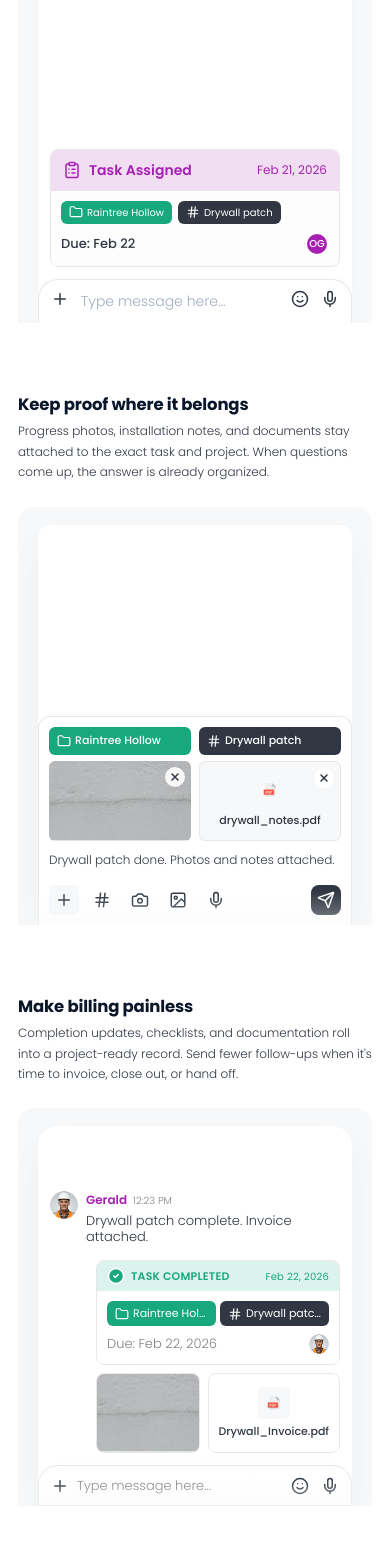
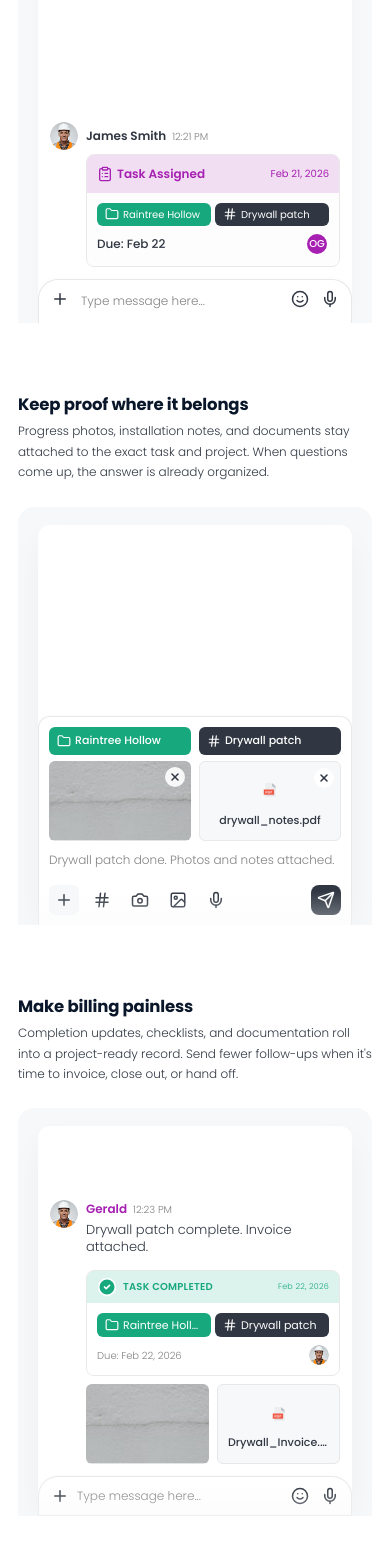
Before and after one commit to dedekysf/Landing-Page, a React (Vite) app: page / in a window 390 px wide. Shown: the part 2060-3628 px from the top of the page. Built offline with nearby package versions, Linux system fonts and the light colour scheme.

Commit message:
UI refinements and mobile scaling improvements for Feature2, Feature4, and Feature6

```diff
--- a/src/components/sections/features/Feature2.module.css
+++ b/src/components/sections/features/Feature2.module.css
@@ -238,7 +238,55 @@
     justify-content: flex-end;
 }
 
-/* New Chat Input Area (Feature 4 style) */
+.messageRow {
+    display: flex;
+    gap: 12px;
+    align-items: center;
+}
+
+.msgAvatar {
+    width: 36px;
+    height: 36px;
+    border-radius: 50%;
+    object-fit: cover;
+}
+
+.msgContent {
+    display: flex;
+    flex-direction: column;
+    gap: 4px;
+    width: 100%;
+}
+
+.msgHeader {
+    display: flex;
+    align-items: baseline;
+    gap: 6px;
+}
+
+.msgSender {
+    font-weight: var(--font-weight-semibold);
+    font-size: 14px;
+    color: var(--text-secondary);
+}
+
+.msgTime {
+    font-size: 11px;
+    color: var(--grey-05);
+}
+
+.geraldGroup {
+    display: flex;
+    flex-direction: column;
+    gap: 8px;
+}
+
+.indentedRow {
+    padding-left: 46px;
+    width: 100%;
+    box-sizing: border-box;
+}
+
 .inputArea {
     padding: 12px 16px;
     display: flex;
@@ -254,8 +302,8 @@
 
 .inputText {
     flex: 1;
-    font-size: 15px;
-    color: var(--grey-11);
+    font-size: 14px;
+    color: var(--grey-05);
 }
 
 .inputAction {
@@ -474,7 +522,7 @@
 
 /* Task Assigned Bubble (Feature 4 completedCard style) */
 .taskAssignedBubble {
-    margin-top: 8px;
+    margin-top: 0px;
     border: 1px solid var(--grey-03);
     border-radius: 8px;
     overflow: hidden;
@@ -494,7 +542,7 @@
 .taHeaderLeft {
     display: flex;
     align-items: center;
-    gap: 8px;
+    gap: 6px;
     font-weight: var(--font-weight-semibold);
     font-size: 14px;
 }
@@ -513,10 +561,10 @@
 }
 
 .taPills {
-    display: flex;
-    flex-wrap: nowrap;
-    gap: 6px;
-    overflow: hidden;
+    display: grid;
+    grid-template-columns: repeat(2, minmax(0, 1fr));
+    gap: 8px;
+    width: 100%;
 }
 
 .tagPill {
@@ -700,7 +748,7 @@
     }
 
     .inputText {
-        font-size: 14px;
+        font-size: 12px;
     }
 
     .tagPill {
@@ -710,13 +758,13 @@
     }
 
     .taHeader {
-        font-size: 13px;
-        padding: 10px 12px;
+        font-size: 11px;
+        padding: 6px 10px;
     }
 
     .taBody {
-        padding: 10px;
-        gap: 8px;
+        padding: 8px 10px;
+        gap: 6px;
     }
 
     .taDue {
@@ -788,6 +836,37 @@
         gap: 8px;
     }
 
+    .messageRow {
+        gap: 8px;
+        width: 100%;
+        align-items: center;
+    }
+
+    .geraldGroup {
+        gap: 0;
+    }
+
+    .msgAvatar {
+        width: 28px;
+        height: 28px;
+    }
+
+    .msgSender {
+        font-size: 12px;
+    }
+
+    .msgTime {
+        font-size: 10px;
+    }
+
+    .indentedRow {
+        padding-left: 36px;
+    }
+
+    .taPills {
+        gap: 4px;
+    }
+
     .cmList {
         gap: 10px;
     }
@@ -795,4 +874,26 @@
     .cmItem {
         gap: 12px;
     }
+
+    .taHeader,
+    .taBody {
+        padding: 10px;
+    }
+
+    .taHeaderLeft {
+        gap: 4px;
+        font-size: 12px;
+    }
+
+    .taHeaderDate {
+        font-size: 10px;
+    }
+
+    .taDue {
+        font-size: 12px;
+    }
+
+    .taskAssignedBubble {
+        margin-top: 4px;
+    }
 }
--- a/src/components/sections/features/Feature2.tsx
+++ b/src/components/sections/features/Feature2.tsx
@@ -271,14 +271,29 @@ const Feature2 = ({ isActive }: { isActive: boolean }) => {
                             <div className={styles.chatWindow}>
                                 <div className={styles.chatScrollArea}>
                                     {phase >= 8 && (
+                                        <div className={styles.geraldGroup}>
                                             <motion.div
                                                 initial={phase !== 9 ? { opacity: 0, y: 10 } : false}
                                                 animate={{ opacity: 1, y: 0 }}
-                                            className={styles.taskAssignedBubble}
+                                                className={styles.messageRow}
                                             >
+                                                <img src={avatarForeman} className={styles.msgAvatar} alt="James Smith" />
+                                                <div className={styles.msgContent}>
+                                                    <div className={styles.msgHeader}>
+                                                        <span className={styles.msgSender}>James Smith</span>
+                                                        <span className={styles.msgTime}>12:21 PM</span>
+                                                    </div>
+                                                </div>
+                                            </motion.div>
+                                            <motion.div
+                                                initial={phase !== 9 ? { opacity: 0, y: 10 } : false}
+                                                animate={{ opacity: 1, y: 0 }}
+                                                className={styles.indentedRow}
+                                            >
+                                                <div className={styles.taskAssignedBubble}>
                                                     <div className={styles.taHeader} style={{ backgroundColor: 'var(--light-purple)' }}>
                                                         <div className={styles.taHeaderLeft} style={{ color: 'var(--dark-magenta)' }}>
-                                                    <ClipboardList size={18} /> Task Assigned
+                                                            <ClipboardList size={16} /> Task Assigned
                                                         </div>
                                                         <div className={styles.taHeaderDate} style={{ color: 'var(--dark-magenta)' }}>Feb 21, 2026</div>
                                                     </div>
@@ -302,7 +317,9 @@ const Feature2 = ({ isActive }: { isActive: boolean }) => {
                                                             </div>
                                                         </div>
                                                     </div>
+                                                </div>
                                             </motion.div>
+                                        </div>
                                     )}
                                 </div>
                                 <div className={styles.inputArea}>
--- a/src/components/sections/features/Feature3.module.css
+++ b/src/components/sections/features/Feature3.module.css
@@ -252,7 +252,7 @@
 
 .inputText {
     font-size: 14px;
-    color: var(--text-secondary);
+    color: var(--grey-05);
     margin-bottom: 4px;
     min-height: 20px;
 }
--- a/src/components/sections/features/Feature4.module.css
+++ b/src/components/sections/features/Feature4.module.css
@@ -10,7 +10,7 @@
     width: 100%;
     max-width: 360px;
     background-color: var(--white);
-    border-radius: 20px 20px 0 0;
+    border-radius: 12px 12px 0 0;
     box-shadow: 0 16px 32px rgba(0, 0, 0, 0.04);
     overflow: hidden;
     color: var(--text-secondary);
@@ -116,15 +116,17 @@
 }
 
 .cardHeaderDate {
-    font-size: 10px;
+    font-size: 12px;
     color: var(--secondary-green);
-    font-weight: 400;
+    font-weight: 300;
 }
 
 .cardHeaderLeft {
     display: flex;
     align-items: center;
     gap: 6px;
+    font-weight: var(--font-weight-semibold);
+    font-size: 14px;
 }
 
 .cardBody {
@@ -157,13 +159,13 @@
     width: 100%;
     height: 80px;
     object-fit: cover;
-    border-radius: 8px;
-    border: 1px solid var(--grey-03);
+    border-radius: 6px;
+    /* border: 1px solid var(--grey-03); */
 }
 
 .attachmentGrid {
     display: grid;
-    grid-template-columns: 1fr 1fr;
+    grid-template-columns: repeat(2, minmax(0, 1fr));
     gap: 8px;
     width: 100%;
 }
@@ -192,7 +194,7 @@
 }
 
 .taDue {
-    font-size: 13px;
+    font-size: 12px;
     color: var(--grey-05);
 }
 
@@ -268,9 +270,9 @@
     justify-content: center;
     gap: 4px;
     padding: 10px;
-    background-color: var(--white);
+    background-color: var(--grey-02);
     border: 1px solid var(--grey-03);
-    border-radius: 8px;
+    border-radius: 6px;
     width: 100%;
     height: 80px;
     box-sizing: border-box;
@@ -314,7 +316,7 @@
 
 .inputText {
     flex: 1;
-    font-size: 15px;
+    font-size: 14px;
     color: var(--grey-05);
 }
 
@@ -327,11 +329,11 @@
 
 @media (max-width: 450px) {
     .mockupWrapper {
-        min-height: 380px;
+        min-height: 390px;
     }
 
     .mockupUi {
-        min-height: 380px;
+        min-height: 390px;
         max-width: 100%;
     }
 
@@ -352,6 +354,11 @@
 
     .messageRow {
         gap: 8px;
+        width: 100%;
+    }
+
+    .indentedRow {
+        padding-left: 36px;
     }
 
     .msgSender {
@@ -374,6 +381,19 @@
     .cardHeader {
         font-size: 11px;
         padding: 6px 10px;
+    }
+
+    .cardHeaderLeft {
+        font-size: 10px;
+    }
+
+    .cardHeaderDate {
+        font-size: 8px;
+        gap: 4px;
+    }
+
+    .taDue {
+        font-size: 10px;
     }
 
     .cardBody {
@@ -413,7 +433,7 @@
     }
 
     .inputText {
-        font-size: 13px;
+        font-size: 12px;
     }
 
     .inputAction {
--- a/src/components/sections/features/Feature4.tsx
+++ b/src/components/sections/features/Feature4.tsx
@@ -93,7 +93,7 @@ const Feature4 = ({ isActive }: { isActive: boolean }) => {
                                     >
                                         <div className={styles.completedCard}>
                                             <div className={styles.cardHeader}>
-                                                <div className={styles.cardHeaderLeft}><CheckCircle2 size={18} fill="var(--secondary-green)" color="#fff" /> TASK COMPLETED</div>
+                                                <div className={styles.cardHeaderLeft}><CheckCircle2 size={20} fill="var(--secondary-green)" color="#fff" /> TASK COMPLETED</div>
                                                 <div className={styles.cardHeaderDate}>Feb 22, 2026</div>
                                             </div>
                                             <div className={styles.cardBody}>
@@ -123,11 +123,13 @@ const Feature4 = ({ isActive }: { isActive: boolean }) => {
                                         layout
                                     >
                                         <div className={styles.attachmentGrid}>
-                                            <img
-                                                src={drywallImg}
-                                                className={styles.drywallImage}
-                                                alt="Drywall"
-                                            />
+                                            <div style={{ width: '100%', height: '80px' }}>
+                                                <img
+                                                    src={drywallImg}
+                                                    className={styles.drywallImage}
+                                                    alt="Drywall"
+                                                />
+                                            </div>
                                             <div className={styles.fileAttachment}>
                                                 <div className={styles.fileIcon}><img src={pdfIcon} alt="PDF" /></div>
                                                 <span className={styles.fileName}>Drywall_Invoice.pdf</span>
--- a/src/components/sections/features/Feature6.module.css
+++ b/src/components/sections/features/Feature6.module.css
@@ -289,12 +289,11 @@
 
 @media (max-width: 450px) {
     .mockupWrapper {
-        min-height: 380px;
+        min-height: 420px;
     }
 
     .mockupUi {
-        min-height: 380px;
-        max-height: 380px;
+        min-height: 420px;
         max-width: 100%;
     }
 
@@ -341,7 +340,7 @@
     }
 
     .actionText {
-        font-size: 12px;
+        font-size: 10px;
         line-height: 1.3;
     }
 
@@ -366,4 +365,9 @@
     .overlayCount {
         font-size: 14px;
     }
+
+    .feedItem {
+        padding: 12px 12px 0 12px;
+        gap: 10px;
+    }
 }
```
Lines whose indentation alone changed are shown as unchanged.
